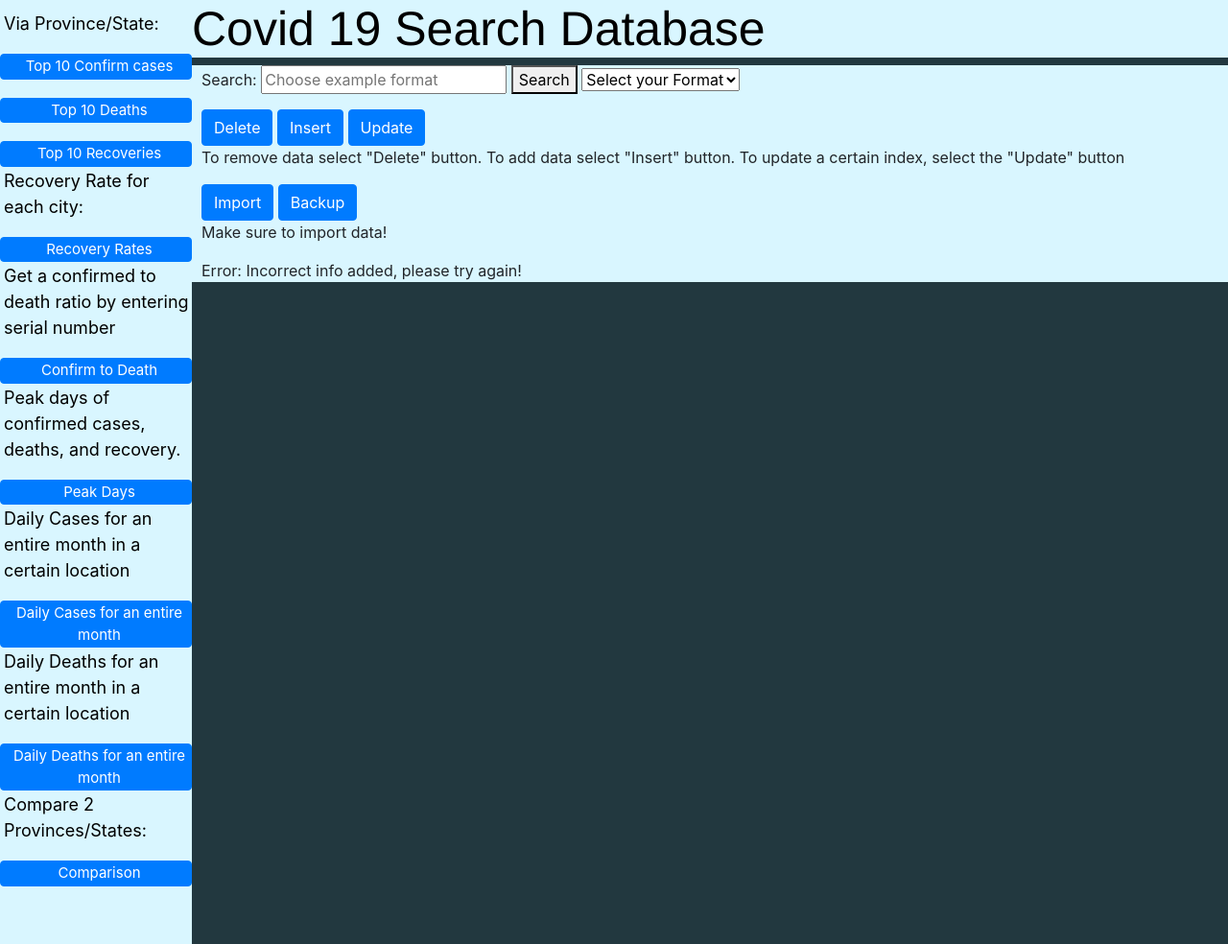
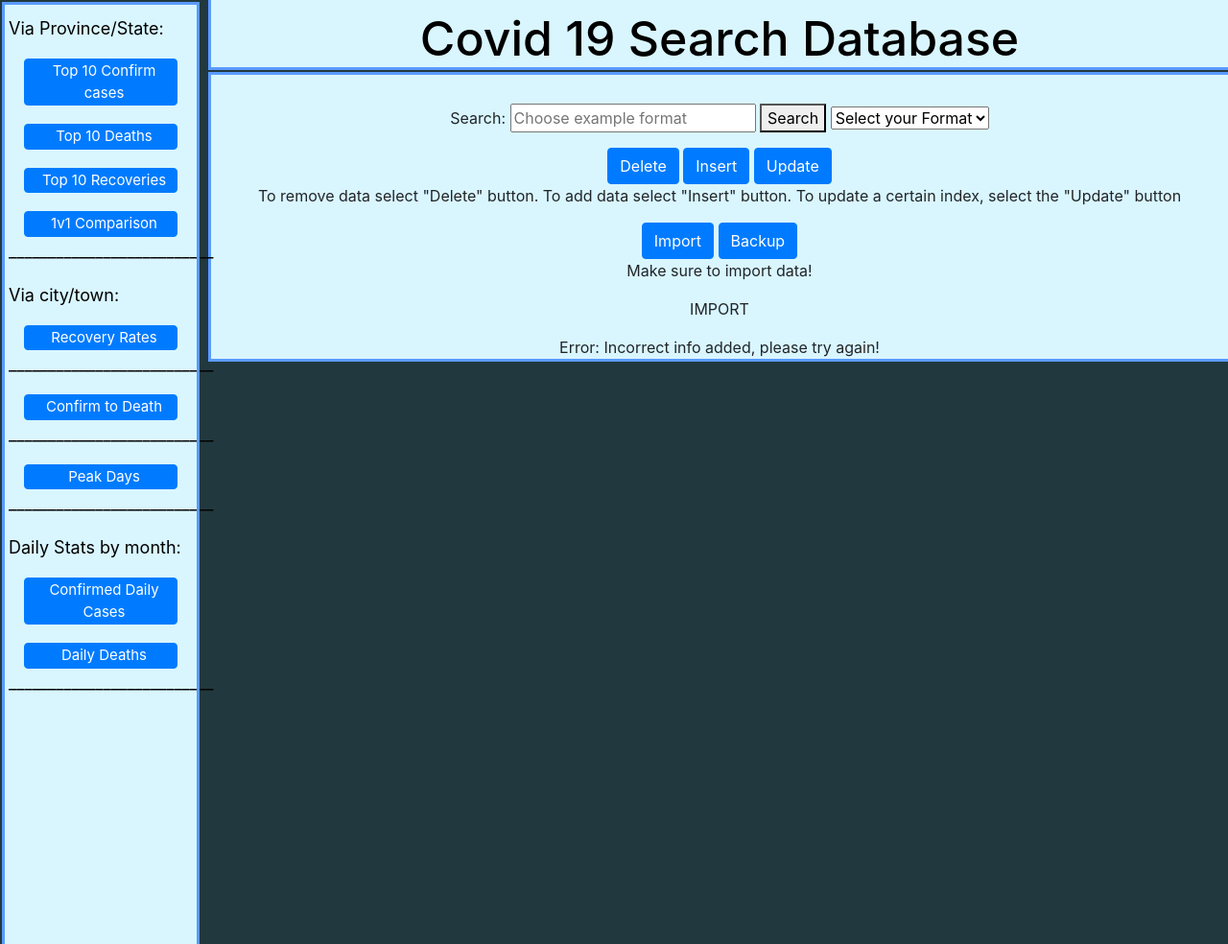
Before and after one commit to nholl004/Django-Warriors-Cont., a Django app: page /search in a window 1280 px wide. Shown: the whole page at 96% size. Run offline with Django 3.2, Linux system fonts and the light colour scheme.

Commit message:
Sidebar finsihed, bug fixes, import auto return

```diff
--- a/server/static/server_view/importCSS.css
+++ b/server/static/server_view/importCSS.css
@@ -4,7 +4,8 @@ h1 {
   color: #96b7ce;
 }
 body {
-  position: relative;
+  position: static;
+  text-align: center;
   top: 200px;
   width:1900px;
   background-color: rgb(34, 56, 63);
--- a/server/templates/server_view/import.html
+++ b/server/templates/server_view/import.html
@@ -19,5 +19,6 @@
             </script>
         </h1>
     </header>
-    <a class="btn btn-primary" href="/search">Return</a>
+    <meta http-equiv="refresh"
+        content="5; url = http://127.0.0.1:8000/search" />
 </body>
--- a/server/templates/server_view/search.html
+++ b/server/templates/server_view/search.html
@@ -4,11 +4,18 @@
 
     <style type="text/css">
         h1{
-            margin-Left:200px;
+            margin-Left:220px;
+            padding: 0px 10px;
+            position: static;
+            top:85;
+            right:10;
+            text-align: center;
             font-size: 50px;
-            font-family: 'Franklin Gothic Medium', 'Arial Narrow', Arial, sans-serif;
             color: #000000;
             background-color:rgb(217, 246, 255);
+            outline-style: solid;
+            outline-color: rgb(90, 155, 255);
+            padding-top:10px;
         }
 
         body{
@@ -18,11 +25,13 @@
         .sidebar {
             height:100%;
             width:200px;
-            position: fixed;
+            position: absolute;
             z-index:1;
-            top:0;
-            Left:0;
+            top:5;
+            Left:5;
             background-color:rgb(217, 246, 255);
+            outline-style: solid;
+            outline-color: rgb(90, 155, 255);
             overflow-x: :hidden;
             padding-top:10px;
         }
@@ -34,7 +43,9 @@
         }
 
         .sidebar a {
+            margin-Left:20px;
             padding: 1px 1px 1px 8px;
+            width:160px;
             text-decoration: none;
             font-size: 15px;
             color: #ffffff;
@@ -46,9 +57,16 @@
         }
 
         .main{
-            margin-Left:200px;
+            margin-Left:220px;
             padding: 0px 10px;
+            position: static;
+            top:85;
+            right:10;
+            text-align: center;
             background-color:rgb(217, 246, 255);
+            outline-style: solid;
+            outline-color: rgb(90, 155, 255);
+            padding-top:30px;
         }
     </style>
 
@@ -90,7 +108,9 @@
             <a class="btn btn-primary" href="/backup">Backup</a>
             <p>Make sure to import data!</p>
         </form>
-
+        {% if data_info == NULL%}
+            <p>IMPORT</p>
+        {% endif %}
         {% if error%}
             <p> Error: Incorrect info added, please try again!</p>
         {% else %}
@@ -106,23 +126,22 @@
             <a class="btn btn-primary" href="/deaths">Top 10 Deaths</a>
             <p></p>
             <a class="btn btn-primary" href="/recovs">Top 10 Recoveries</a>
-
-            <p>Recovery Rate for each city:</p>
+            <p></p>
+            <a class = "btn btn-primary" href = "/compare">1v1 Comparison</a>
+            <p>__________________________</p>
+            <p>Via city/town:</p>
             <a class = "btn btn-primary" href="/rate">Recovery Rates</a>
 
-            <p>Get a confirmed to death ratio by entering serial number </p>
+            <p>__________________________</p>
             <a class ="btn btn-primary" href="/ConfirmtoDeath">Confirm to Death</a>
 
-            <p>Peak days of confirmed cases, deaths, and recovery. </p>
+            <p>__________________________</p>
             <a class ="btn btn-primary" href="/peakdays">Peak Days</a>
-
-            <p>Daily Cases for an entire month in a certain location</p>
-            <a class ="btn btn-primary" href="/daily">Daily Cases for an entire month</a>
-
-            <p>Daily Deaths for an entire month in a certain location</p>
-            <a class ="btn btn-primary" href="/dailydeaths">Daily Deaths for an entire month</a>
-
-            <p> Compare 2 Provinces/States: </p>
-            <a class = "btn btn-primary" href = "/compare">Comparison</a>
+            <p>__________________________</p>
+            <p>Daily Stats by month:</p>
+            <a class ="btn btn-primary" href="/daily">Confirmed Daily Cases</a>
+            <p></p>
+            <a class ="btn btn-primary" href="/dailydeaths">Daily Deaths</a>
+            <p>__________________________</p>
     </div>
 </body>
--- a/server/views.py
+++ b/server/views.py
@@ -66,7 +66,7 @@ def search(request):
         while( x != line_count-1):
             x += 1
             for y in range(8):
-                if(caseList[x][y][0:5] == searched_data or caseList[x][y].lower() == searched_data.lower()):
+                if(caseList[x][y].lower() == searched_data.lower()):
                     data_info.append(caseList[x])
 
     #print(len(data_info))
```
